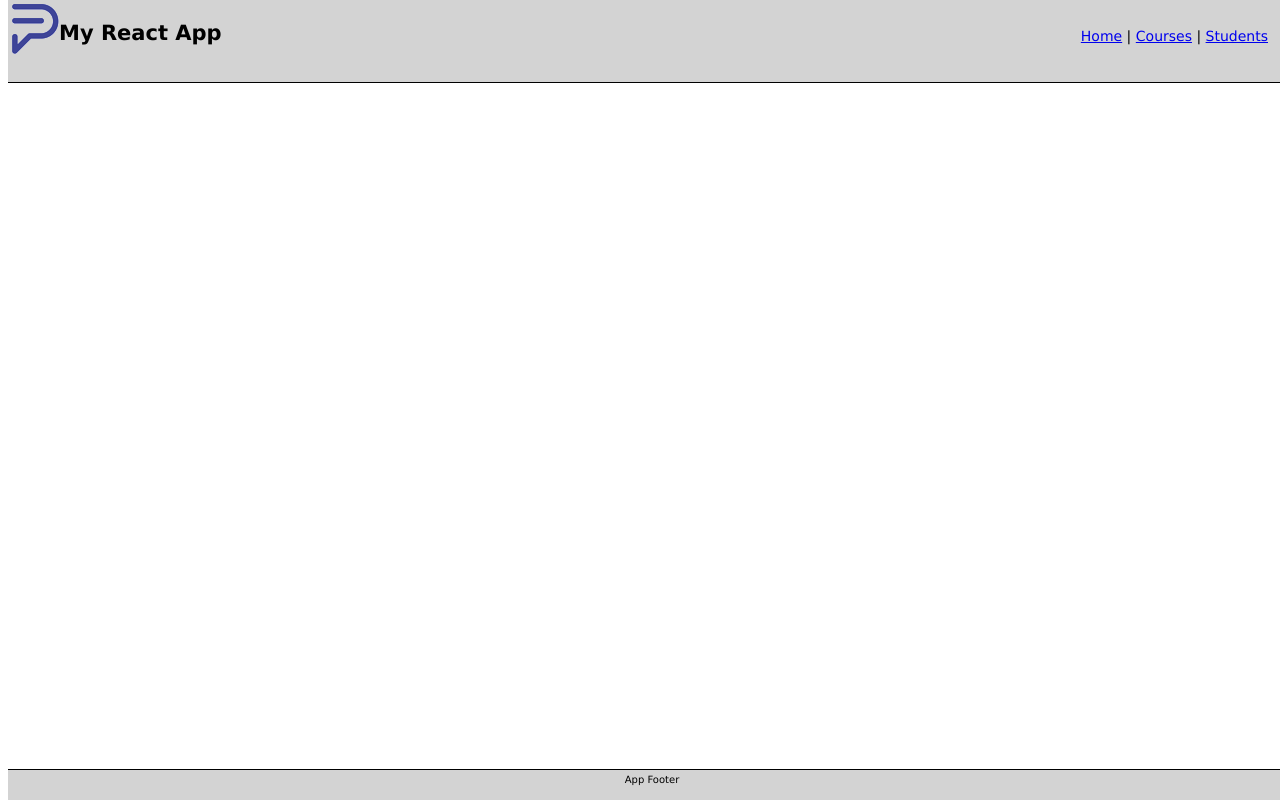
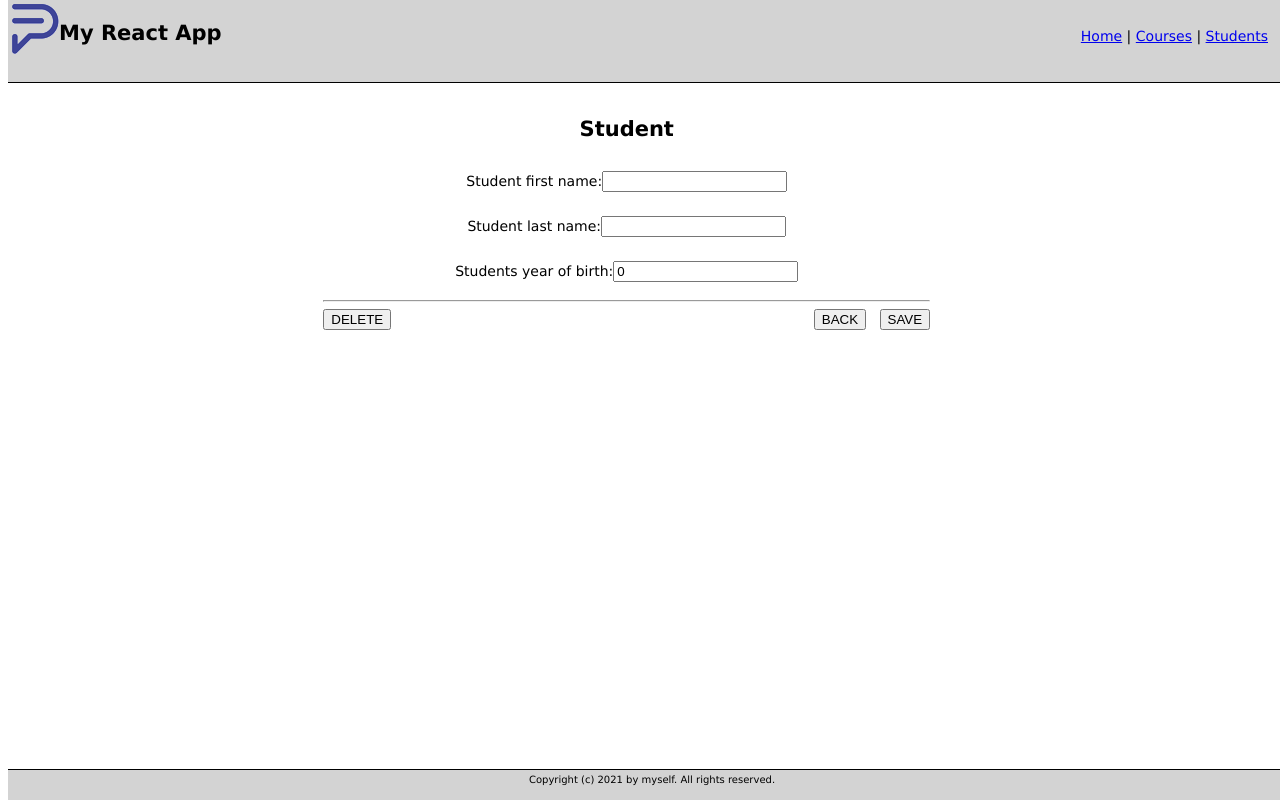
Before and after one commit to FlameOwner01/react-app, a React (Create React App) app: page /students/1 in a window 1280 px wide. Built offline with nearby package versions, Linux system fonts and the light colour scheme; no server answers.

Commit message:
third commit

```diff
--- a/src/MainRouter.js
+++ b/src/MainRouter.js
@@ -9,7 +9,7 @@ const MainRouter = () => {
             <Route exact path = '/courses' component = {Courses} />
             <Route exact path = '/courses/:id' component = {Course} />
             <Route exact path = '/students' component = {Students} />
-            <Route exact path = '/student/:id' component = {Student} />
+            <Route exact path = '/students/:id' component = {Student} />
         </Switch>
     );
 }
--- a/src/components/AppFooter.js
+++ b/src/components/AppFooter.js
@@ -1,5 +1,5 @@
 const AppFooter = () =>{
-    return <footer>App Footer</footer>
+    return <footer>Copyright (c) 2021 by myself. All rights reserved.</footer>
  }
 
  export default AppFooter;
--- a/src/components/Student.js
+++ b/src/components/Student.js
@@ -52,28 +52,34 @@ const Student = ({match, history}) => {
         })
     }
 
-    return (<div className= 'container'>
+    return (
+        <div className= 'container'>
         <h2>Student</h2>
+
         <form className='input-form'>
+
             <div style= {{margin: '12px 0', padding: '6px'}}>
                 <label htmlFor='firstName'>
                     Student first name:
                 </label>
+                <input type = 'text' name = 'firstName' value = {student.firstName} onChange ={changeHandler}/>
 
-                <input type = 'text' name = 'firstName' value = {student.firstName} onChange ={changeHandler}/>
             </div>
+
             <div style= {{margin: '12px 0', padding: '6px'}}>
                 <label htmlFor='lastName'>
                     Student last name:
                 </label>
-                <input type = 'text' name = 'points' value={student.lastName} onChange ={changeHandler}/>
+                <input type = 'text' name = 'lastName' value={student.lastName} onChange ={changeHandler}/>
             </div>
+
         <div style= {{margin: '12px 0', padding: '6px'}}>
                 <label htmlFor='yearOfBirth'>
                     Students year of birth:
                 </label>
                 <input type = 'text' name = 'yearOfBirth' value={student.yearOfBirth} onChange ={changeHandler}/>
         </div>
+
         <hr/>
         {id !== '0' && (
         <div className = 'left'>
@@ -85,6 +91,7 @@ const Student = ({match, history}) => {
         &nbsp;&nbsp;&nbsp;
                 <button type = 'button' onClick={save}>SAVE</button>
             </div>
+
         </form>
         </div>
     );
--- a/src/components/Students.js
+++ b/src/components/Students.js
@@ -1,5 +1,48 @@
+import { useEffect, useState } from 'react';
+import { Link } from 'react-router-dom';
+import { list } from '../services/apiService';
+
+
+
 const Students = () => {
-    return <h1>Students</h1>
+
+    const [students, setStudents] = useState([]);
+
+    useEffect(() => {
+        list('students', data => {
+            setStudents(data);
+        })
+    }, []);
+
+    return (
+        <div className= 'container'>
+        <h1>Students</h1>
+        <table>
+            <thead>
+                <tr>
+                    <th>First Name</th>
+                    <th>Last Name</th>
+                    <th>Year of Birth</th>
+                    <th><Link to ='/students/0'>Add new</Link></th>
+                </tr>
+            </thead>
+            <tbody>
+                {students.map(c => (
+                <tr key={c._id}>
+                    <td>{c.firstName}</td>
+                    <td>{c.lastName}</td>
+                    <td>{c.yearOfBirth}</td>
+                    <td>
+                        <Link to = {`/students/${c._id}`}>Edit</Link>
+                    </td>
+                </tr>
+               ))}
+
+            </tbody>
+
+        </table>
+        </div>
+    );
 }
 
 export default Students;
```
Lines whose indentation alone changed are shown as unchanged.
